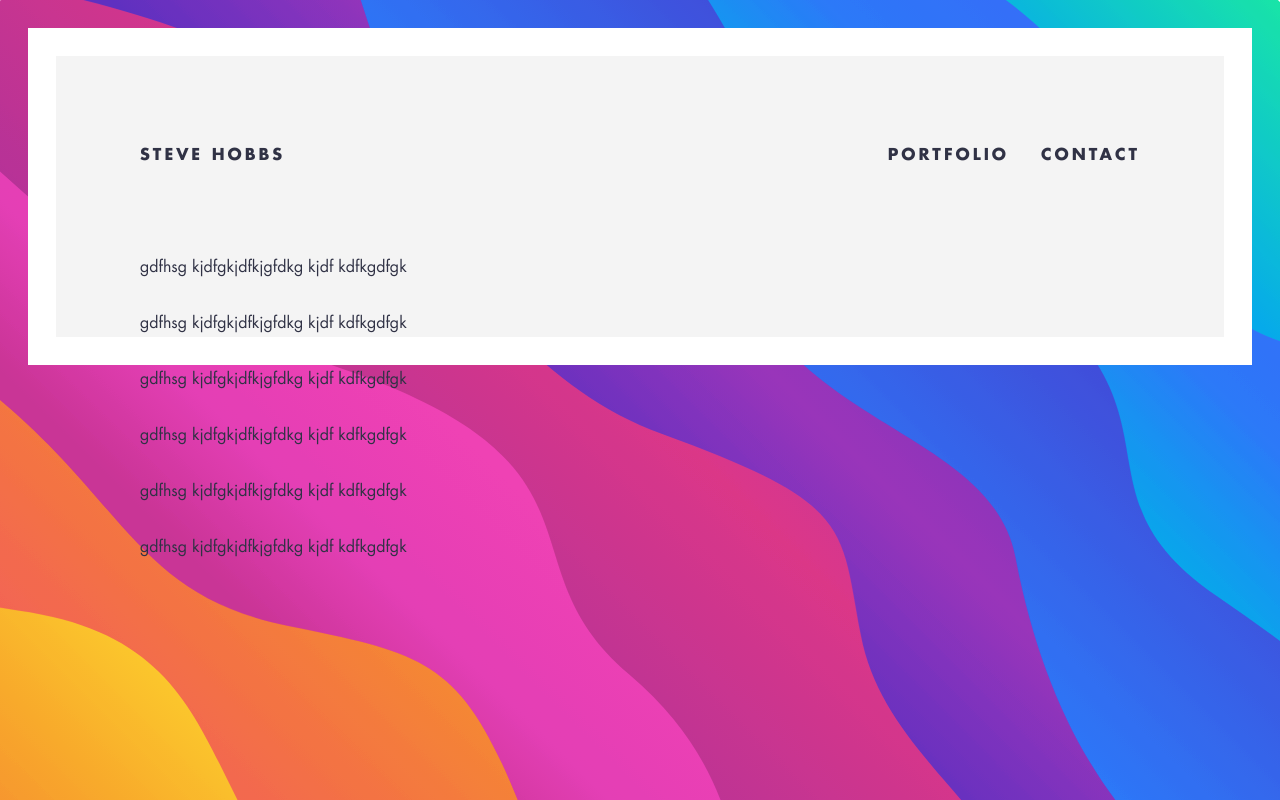
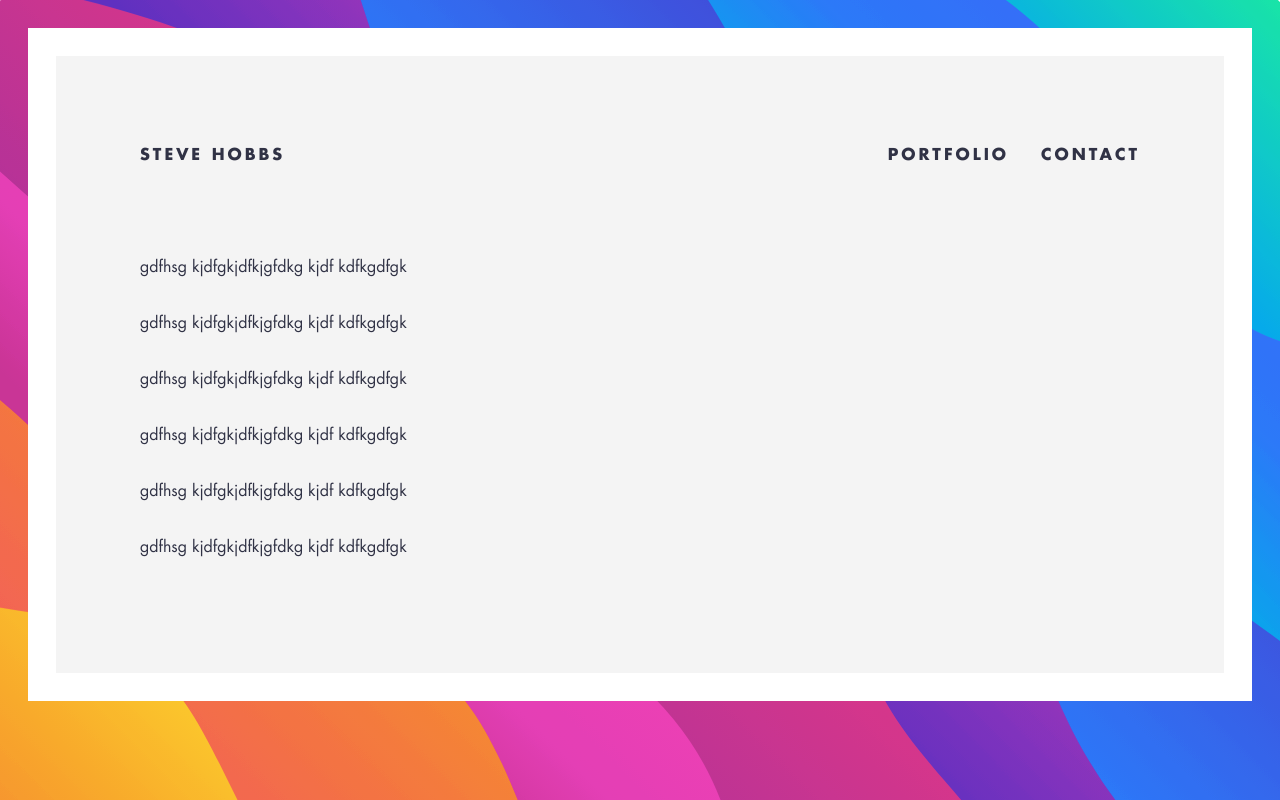
Before and after one commit to shoobzy/iamstevehobbs, a React (Vite) app: page /la-bergerie in a window 1280 px wide. Built offline with nearby package versions, Linux system fonts and the light colour scheme.

Commit message:
Animation page tweaks

```diff
--- a/src/components/App.js
+++ b/src/components/App.js
@@ -27,11 +27,12 @@ class App extends React.Component {
     }
 
     return (
+      <div>
         <div className="o-Page">
           <div className="o-Container">
-          <div>
             <Header />
-
+          </div>
+        </div>
         <Route render={({location}) => (
           <TransitionGroup style={styles}>
             <CSSTransition
@@ -53,8 +54,6 @@ class App extends React.Component {
           </TransitionGroup>
         )} />
       </div>
-        </div>
-      </div>
     );
   }
 }
--- a/src/components/Home.js
+++ b/src/components/Home.js
@@ -6,8 +6,10 @@ import Portfolio from "./Portfolio";
 const Home = () => {
   return (
     <div className="c-Page fadeInUp">
-      <Intro />
-      <Portfolio />
+      <div className="o-Container">
+        <Intro />
+        <Portfolio />
+      </div>
     </div>
   )
 }
--- a/src/scss/_components.scss
+++ b/src/scss/_components.scss
@@ -23,6 +23,31 @@
         &:first-child {
             margin-left: 0;
         }
+    }
+}
+
+.c-Page {
+    background: $off-white;
+    margin: 0 $o-gutter $o-gutter;
+    padding: $o-gutter * 3;
+    padding-top: 0 !important;
+    border: $o-gutter solid $white;
+    border-top: 0;
+    box-sizing: border-box;
+    transition: opacity 300ms linear 150ms, transform 300ms ease-out 150ms;
+
+    @include for-tablet-landscape-down {
+        padding: #{$o-gutter * 2} #{$o-gutter * 1.5};
+    }
+
+    @include for-phone-only {
+        margin: $o-gutter / 2;
+        padding: #{$o-gutter * 2} #{$o-gutter * 1};
+        border: #{$o-gutter / 2} solid $white;
+    }
+
+    @include for-desktop-up {
+        padding: #{$o-gutter * 3} #{$o-gutter * 1};
     }
 }
 
--- a/src/scss/_objects.scss
+++ b/src/scss/_objects.scss
@@ -12,11 +12,14 @@
 $o-container: 1098px;
 $o-gutter: 28px;
 
+//@todo Update this page styling - it also applies to c-Page
 .o-Page {
     background: $off-white;
-    margin: $o-gutter;
+    margin: $o-gutter $o-gutter 0;
     padding: $o-gutter * 3;
+    padding-bottom: 0 !important;
     border: $o-gutter solid $white;
+    border-bottom: 0;
     box-sizing: border-box;
     transition: opacity 300ms linear 150ms, transform 300ms ease-out 150ms;
 
--- a/src/scss/_tools.scss
+++ b/src/scss/_tools.scss
@@ -86,6 +86,8 @@
 // }
 .fadeInUp {
     position: absolute;
+    right: 0;
+    left: 0;
 }
 
 .fadeInUp-appear,
```
Lines whose indentation alone changed are shown as unchanged.
